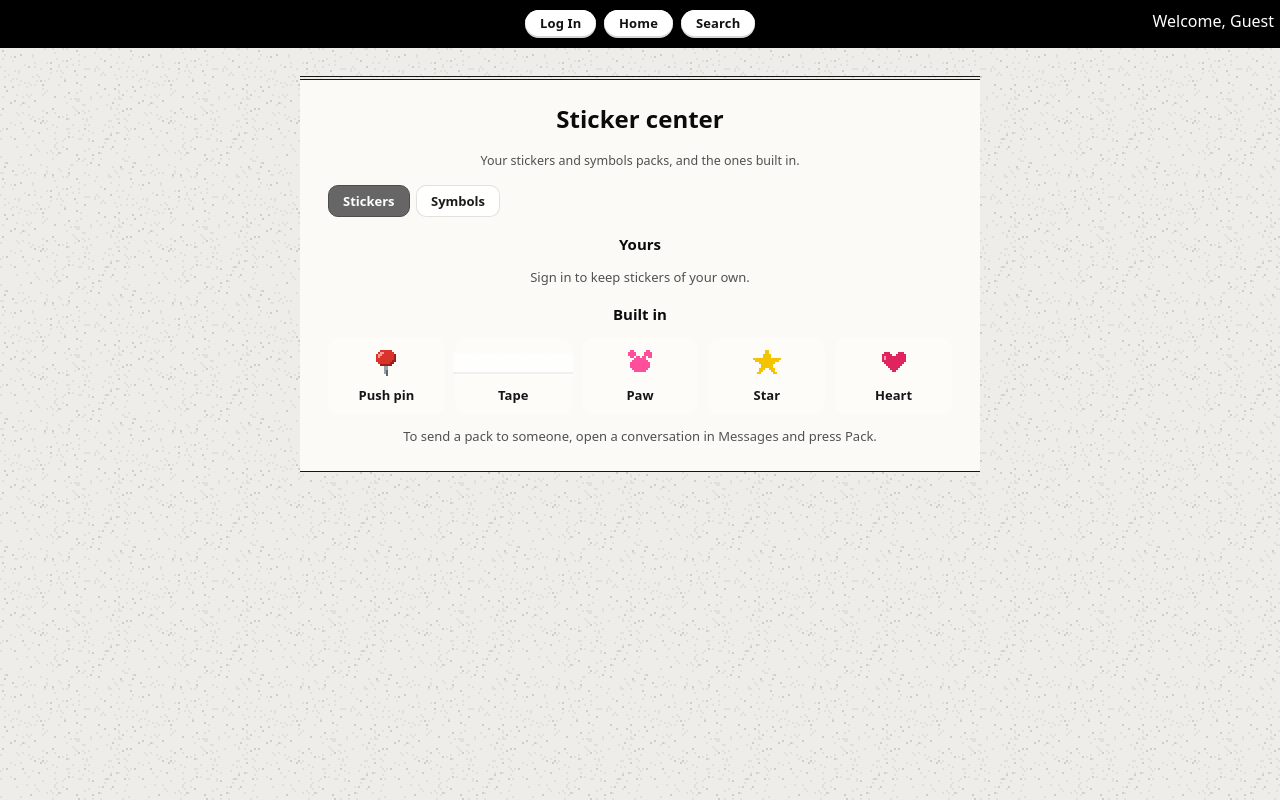
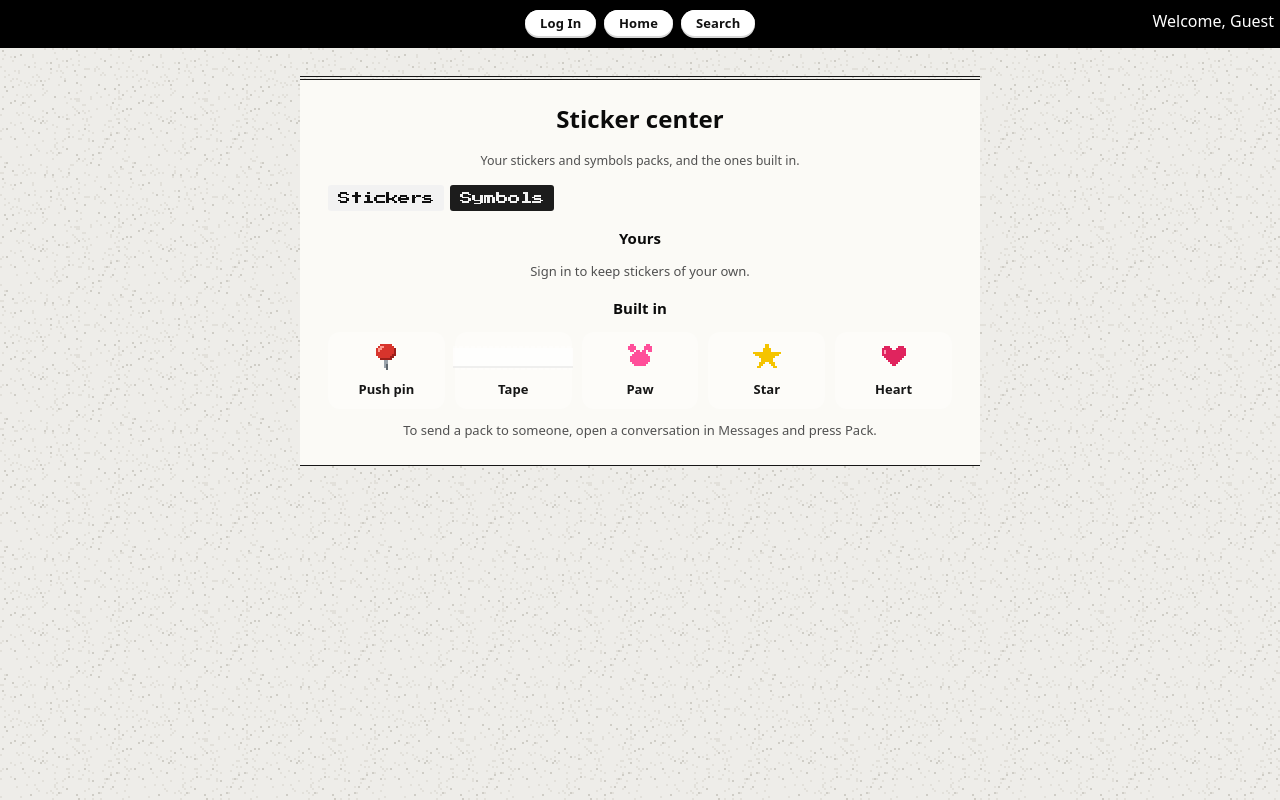
Before and after one commit to maepigeon/webpost.ing, a React (Vite) app in the folder client/: page /stickers in a window 1280 px wide. Built offline with nearby package versions, Linux system fonts and the light colour scheme; a web font is replaced by a local one.

Commit message:
Sticker center: the built-in symbols, copied with a press; grid-style buttons

```diff
--- a/client/src/components/TileArt/Packs.css
+++ b/client/src/components/TileArt/Packs.css
@@ -183,3 +183,6 @@
 .center-item .pack-btn { padding: 4px 10px; font-size: 12px; }
 .center-fonts { list-style: none; margin: 0; padding: 0; display: flex; flex-direction: column; gap: 10px; }
 .center-fonts li { display: flex; flex-direction: column; gap: 6px; padding: 10px; border-radius: 12px; background: var(--surface-sunken); }
+.center-tabs { display: flex; gap: 6px; }
+.center-symbols { display: flex; flex-wrap: wrap; gap: 4px; }
+.center-symbol { color: #f2f2f2; display: inline-flex; align-items: center; justify-content: center; }
--- a/client/src/components/TileArt/StickerCenter.jsx
+++ b/client/src/components/TileArt/StickerCenter.jsx
@@ -2,14 +2,17 @@ import { useEffect, useState } from 'react';
 import { Link } from 'react-router-dom';
 import { GET_STICKERS, CREATE_STICKER, GET_PIXEL_FONTS } from '../Pages/Posts/BasicTextPostServerApi.js';
 import { STICKERS } from './stickers.js';
-import { StickerThumb, PackPreview } from './PackThumbs.jsx';
+import { StickerThumb, PackPreview, GlyphThumb } from './PackThumbs.jsx';
+import GridButton from '../Pages/Posts/PostRenderer/RichTextPost/TileGrid/GridButton.jsx';
+import { BITMAP_FONTS, SYMBOL_CHARS } from '../Pages/Posts/PostRenderer/RichTextPost/TileGrid/bitmapFonts.js';
+import '../Pages/Posts/PostRenderer/RichTextPost/TileGrid/TileGrid.css';
 import { errorMessage } from '../../utils/errorMessage.js';
 import { usePageTitle } from '../../utils/usePageTitle.js';
 import './Packs.css';
 
 /**
  * Every sticker and symbols pack you can use, in one place: the built-in
- * stickers, your own, and your pixel fonts. As a page it lets you copy a
+ * stickers and symbols, your own stickers, and your pixel fonts. As a page it lets you copy a
  * built-in into your collection; given `onPick` it is a chooser, and picking
  * a sticker hands its grid back.
  */
@@ -38,6 +41,13 @@ export function StickerCenter({ onPick, showSymbols = !onPick }) {
     } catch (err) { setNote(errorMessage(err, 'Could not add that sticker.')); }
   };
 
+  const copySymbol = async (ch) => {
+    try {
+      await navigator.clipboard.writeText(ch);
+      setNote(`Copied ${ch}. Paste it into a grid and give it the Symbols font.`);
+    } catch { setNote(`Could not copy; select ${ch} and copy it yourself.`); }
+  };
+
   const tile = (key, grid, name, action) => (
     <li key={key} className="center-item">
       {onPick ? (
@@ -53,11 +63,9 @@ export function StickerCenter({ onPick, showSymbols = !onPick }) {
   return (
     <div className="sticker-center">
       {showSymbols && (
-        <div className="pack-tabs" role="tablist">
-          <button type="button" role="tab" aria-selected={tab === 'stickers'}
-            className={tab === 'stickers' ? 'is-on' : ''} onClick={() => setTab('stickers')}>Stickers</button>
-          <button type="button" role="tab" aria-selected={tab === 'symbols'}
-            className={tab === 'symbols' ? 'is-on' : ''} onClick={() => setTab('symbols')}>Symbols</button>
+        <div className="center-tabs">
+          <GridButton label="Stickers" on={tab === 'stickers'} onClick={() => setTab('stickers')} />
+          <GridButton label="Symbols" on={tab === 'symbols'} onClick={() => setTab('symbols')} />
         </div>
       )}
 
@@ -75,11 +83,26 @@ export function StickerCenter({ onPick, showSymbols = !onPick }) {
           <h2 className="center-heading">Built in</h2>
           <ul className="center-grid">
             {Object.entries(STICKERS).map(([k, s]) => tile(k, s.make(), s.label,
-              !onPick && me ? <button type="button" className="pack-btn" onClick={() => addBuiltIn(s)}>Add to mine</button> : null))}
+              !onPick && me ? <GridButton label="Add to mine" onClick={() => addBuiltIn(s)} /> : null))}
           </ul>
         </>
       )}
 
+      {tab === 'symbols' && (
+        <>
+          <h2 className="center-heading">Built in</h2>
+          <p className="pack-hint">The Symbols font draws these. Press one to copy it.</p>
+          <div className="center-symbols">
+            {SYMBOL_CHARS.map(ch => (
+              <button key={ch} type="button" className="tg-tile center-symbol" aria-label={`Copy ${ch}`} data-tip={ch}
+                onClick={() => copySymbol(ch)}>
+                <GlyphThumb ch={ch} hex={BITMAP_FONTS.symbols.full[ch]} scale={1} />
+              </button>
+            ))}
+          </div>
+          <h2 className="center-heading">Yours</h2>
+        </>
+      )}
       {tab === 'symbols' && (
         fonts === null ? <p className="pack-hint">Loading…</p>
           : fonts.length === 0 ? (
```
